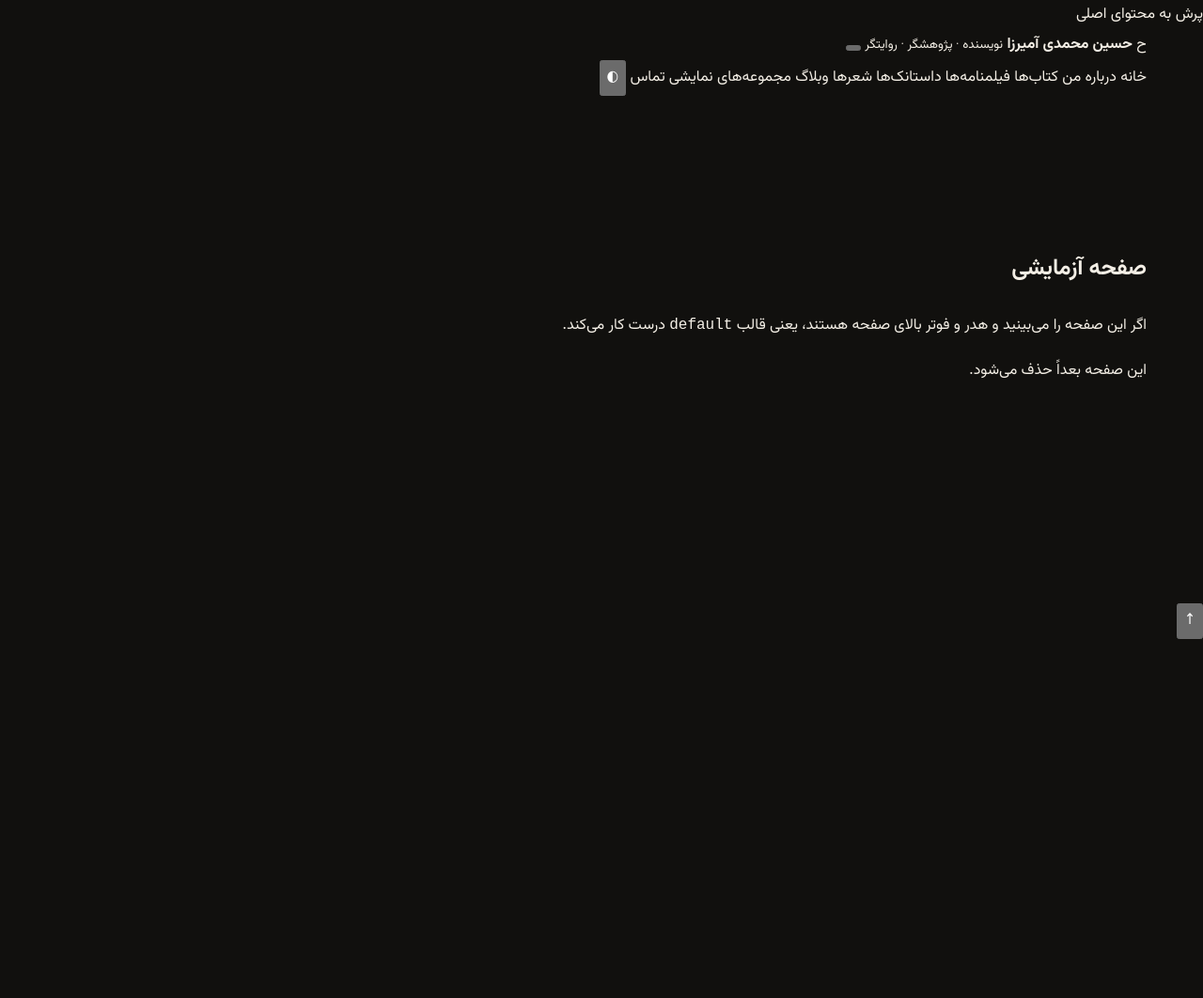
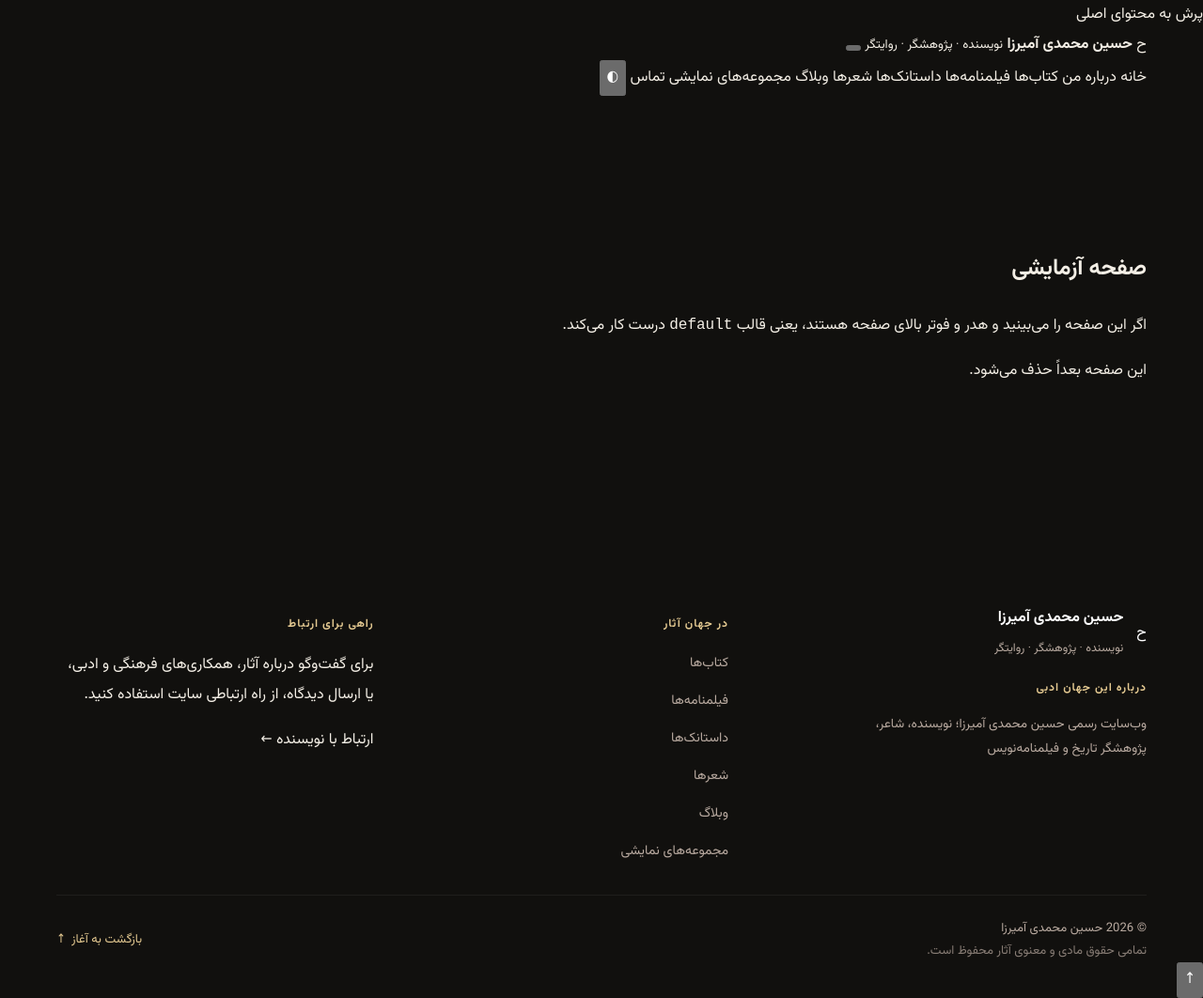
Before and after one commit to hossein-amirza/hossein-amirza, a Jekyll site: the page built from test.html, in a window 1280 px wide. Shown: the whole page at 94% size. Built offline with Jekyll 4.4.1, drawn with Linux system fonts in a browser that asks for light colours; some web fonts are replaced; before the commit the page ends 900 px from its top, so only the background shows below that.

Commit message:
Update footer.html

```diff
--- a/_includes/footer.html
+++ b/_includes/footer.html
@@ -1,124 +1,104 @@
-<style>
-  /* ===== Footer enhancements (v2) ===== */
-  .footer-main {
-    display: grid;
-    grid-template-columns: 1.2fr 1fr 1fr;
-    gap: 40px;
-    padding-bottom: 30px;
-    border-bottom: 1px solid rgba(255, 255, 255, 0.06);
-  }
 
-  .footer-brand-link {
-    display: flex;
-    align-items: center;
-    gap: 14px;
-    color: #fff;
-    text-decoration: none;
-    margin-bottom: 14px;
-  }
+<footer class="site-footer" id="siteFooter">
+  <div class="container">
 
-  .footer-brand-text strong {
-    display: block;
-    font-size: 1rem;
-    color: #fff;
-  }
+    <div class="footer-main">
 
-  .footer-brand-text small {
-    font-size: 0.78rem;
-    color: #b9aaa0;
-  }
+      <!-- معرفی نویسنده -->
+      <section class="footer-column footer-about">
+        <a
+          href="{{ '/' | relative_url }}"
+          class="footer-brand-link"
+          aria-label="صفحه اصلی"
+        >
+          <span class="footer-logo-mark" aria-hidden="true">ح</span>
 
-  .footer-bio {
-    font-size: 0.85rem;
-    color: #b9aaa0;
-    line-height: 1.9;
-    max-width: 320px;
-  }
+          <span class="footer-brand-text">
+            <strong>
+              {{ site.author.name | default: site.title | escape }}
+            </strong>
+            <small>نویسنده · پژوهشگر · روایتگر</small>
+          </span>
+        </a>
 
-  .footer-heading {
-    font-size: 0.75rem;
-    font-weight: 700;
-    color: var(--gold-light, #d8b76d);
-    letter-spacing: 1px;
-    text-transform: uppercase;
-    margin-bottom: 14px;
-  }
+        <h2 class="footer-heading">درباره این جهان ادبی</h2>
 
-  .footer-nav-list,
-  .footer-social-list {
-    list-style: none;
-    padding: 0;
-    margin: 0;
-    display: flex;
-    flex-direction: column;
-    gap: 8px;
-  }
+        <p class="footer-bio">
+          {{ site.description | default: "روایتی از انسان، زندگی، تاریخ و خیال؛ در مسیر واژه‌ها و داستان‌ها." | escape }}
+        </p>
+      </section>
 
-  .footer-link,
-  .footer-social-link {
-    font-size: 0.88rem;
-    color: #b9aaa0;
-    text-decoration: none;
-    transition: color 0.3s ease, transform 0.3s ease;
-    display: inline-block;
-  }
+      <!-- دسترسی به بخش‌های سایت -->
+      <nav class="footer-column footer-navigation"
+           aria-label="دسترسی به بخش‌های سایت">
 
-  .footer-link:hover,
-  .footer-social-link:hover {
-    color: #fff;
-    transform: translateX(-3px);
-  }
+        <h2 class="footer-heading">در جهان آثار</h2>
 
-  .footer-link[aria-current="page"] {
-    color: var(--gold-light, #d8b76d);
-    font-weight: 700;
-  }
+        <ul class="footer-nav-list">
+          {% for item in site.navigation %}
+            {% if item.url == '/books/'
+              or item.url == '/screenplays/'
+              or item.url == '/stories/'
+              or item.url == '/poetry/'
+              or item.url == '/series/'
+              or item.url == '/blog/' %}
 
-  .footer-bottom {
-    display: flex;
-    justify-content: space-between;
-    align-items: center;
-    padding-top: 24px;
-    gap: 16px;
-    flex-wrap: wrap;
-  }
+              <li>
+                <a
+                  class="footer-link"
+                  href="{{ item.url | relative_url }}"
+                  {% if page.url == item.url %}
+                    aria-current="page"
+                  {% endif %}
+                >
+                  {{ item.title | escape }}
+                </a>
+              </li>
 
-  .footer-copyright p {
-    margin: 0;
-    font-size: 0.82rem;
-    color: #b9aaa0;
-    line-height: 1.8;
-  }
+            {% endif %}
+          {% endfor %}
+        </ul>
+      </nav>
 
-  .footer-rights {
-    opacity: 0.7;
-  }
+      <!-- ارتباط -->
+      <section class="footer-column footer-contact">
+        <h2 class="footer-heading">راهی برای ارتباط</h2>
 
-  .footer-top {
-    display: inline-flex;
-    align-items: center;
-    gap: 6px;
-    font-size: 0.82rem;
-    color: var(--gold-light, #d8b76d);
-    text-decoration: none;
-    transition: transform 0.3s ease, color 0.3s ease;
-  }
+        <p class="footer-contact-text">
+          برای گفت‌وگو درباره آثار، همکاری‌های فرهنگی و ادبی،
+          یا ارسال دیدگاه، از راه ارتباطی سایت استفاده کنید.
+        </p>
 
-  .footer-top:hover {
-    color: #fff;
-    transform: translateY(-2px);
-  }
+        <a
+          class="footer-contact-link"
+          href="{{ '/contact/' | relative_url }}"
+        >
+          <span>ارتباط با نویسنده</span>
+          <span aria-hidden="true">←</span>
+        </a>
+      </section>
 
-  /* موبایل */
-  @media (max-width: 900px) {
-    .footer-main {
-      grid-template-columns: 1fr;
-      gap: 28px;
-    }
+    </div>
 
-    .footer-bottom {
-      flex-direction: column;
-      text-align: center;
-    }
-  }
-</style>
+    <!-- پایین فوتر -->
+    <div class="footer-bottom">
+
+      <div class="footer-copyright">
+        <p>
+          © {{ site.time | date: "%Y" }}
+          {{ site.author.name | default: site.title | escape }}
+        </p>
+        <p class="footer-rights">
+          تمامی حقوق مادی و معنوی آثار محفوظ است.
+        </p>
+      </div>
+
+      <a class="footer-top" href="#top">
+        <span>بازگشت به آغاز</span>
+        <span aria-hidden="true">↑</span>
+      </a>
+
+    </div>
+
+  </div>
+</footer>
```
